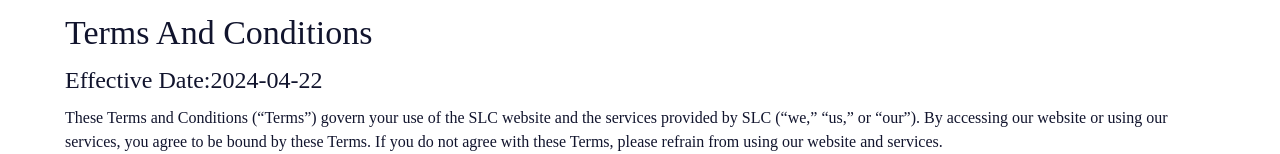
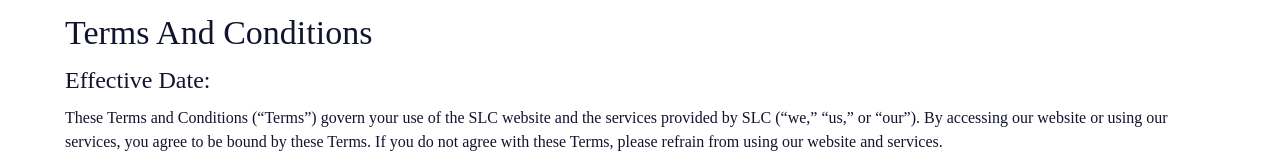
Before and after one commit to Software-Lifecycle-Consultants/slc-open-hms, a Next.js app: page /terms-condition in a window 1280 px wide. Shown: the part 201-355 px from the top of the page. Built offline with nearby package versions, Linux system fonts and the light colour scheme.

Commit message:
Temporary removed efectivedate

```diff
--- a/app/terms-condition/page.tsx
+++ b/app/terms-condition/page.tsx
@@ -66,7 +66,7 @@ export default function TermsCondition() {
           }}
         >
           Effective Date:
-          {headerDetails.effectiveDate}
+          {/* {headerDetails.effectiveDate} */}
         </Typography>
         <Typography
           variant="body1"
--- a/data/termscondition.ts
+++ b/data/termscondition.ts
@@ -9,7 +9,7 @@ export const pageDetails = {
 export const today = new Date();
 export const headerDetails = {
     title: "Terms And Conditions",
-    effectiveDate: today.toISOString().split('T')[0],  // Format today's data as YYYY MM DD
+    // effectiveDate: today.toISOString().split('T')[0],  // Format today's data as YYYY MM DD
     description: "These Terms and Conditions (“Terms”) govern your use of the SLC website and the services provided by SLC (“we,” “us,” or “our”). By accessing our website or using our services, you agree to be bound by these Terms. If you do not agree with these Terms, please refrain from using our website and services."
 };
 /* Assign Details to the head section 1 */
```
